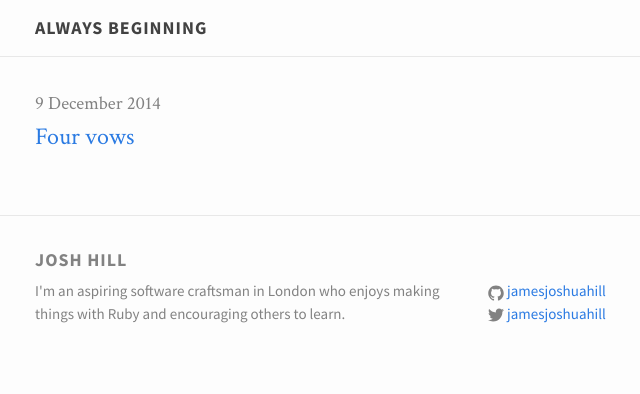
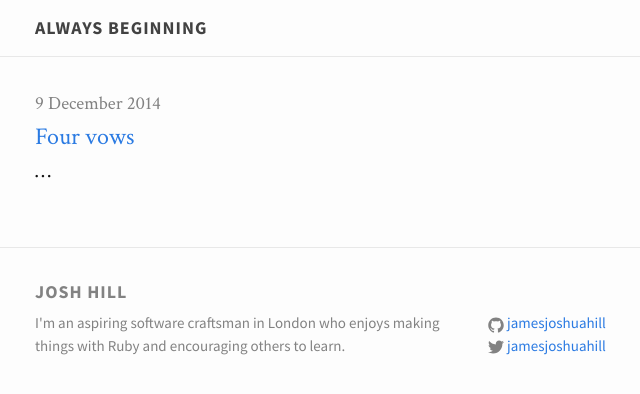
Before and after one commit to jamesjoshuahill/jamesjoshuahill.github.io, a Jekyll site: the page built from index.html, in a window 1280 px wide. Shown: the top 394 px of the page, without its empty margins (235-875 px from the left). Built offline with Jekyll 4.4.1, drawn with Linux system fonts in a browser that asks for light colours.

Commit message:
Style list of posts

```diff
--- a/_sass/_layout.scss
+++ b/_sass/_layout.scss
@@ -165,6 +165,10 @@
     > li {
         margin-bottom: $spacing-unit;
     }
+
+    > li h2 {
+        margin-bottom: 0;
+    }
 }
 
 .post-meta {
--- a/index.html
+++ b/index.html
@@ -12,6 +12,10 @@
         <h2>
           <a class="post-link" href="{{ post.url | prepend: site.baseurl }}">{{ post.title }}</a>
         </h2>
+
+        <span class="post-intro">
+          {{ post.intro }}&#8230;
+        </span>
       </li>
     {% endfor %}
   </ul>
```
